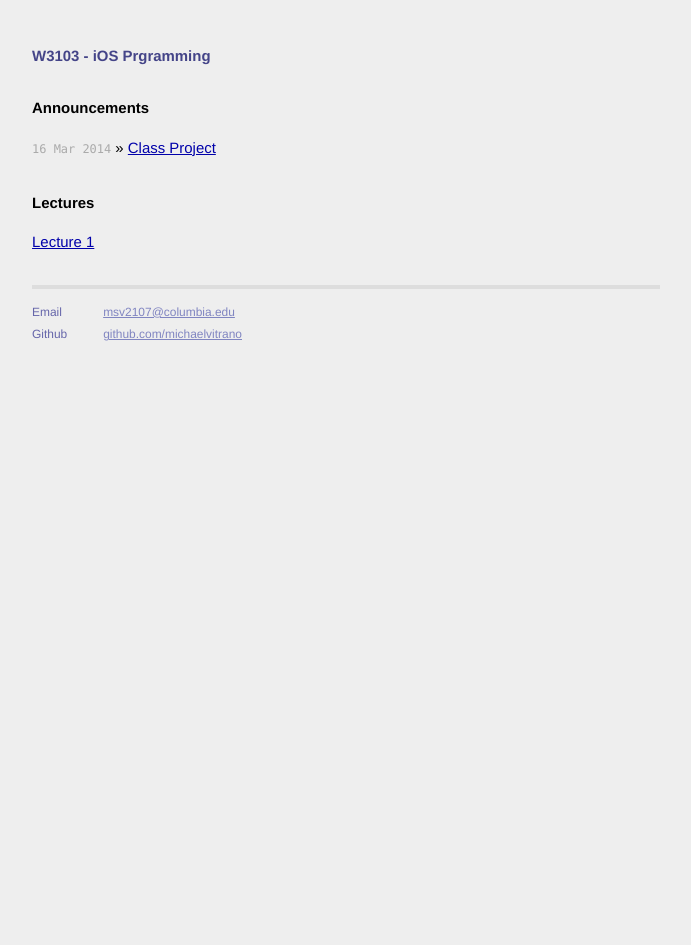
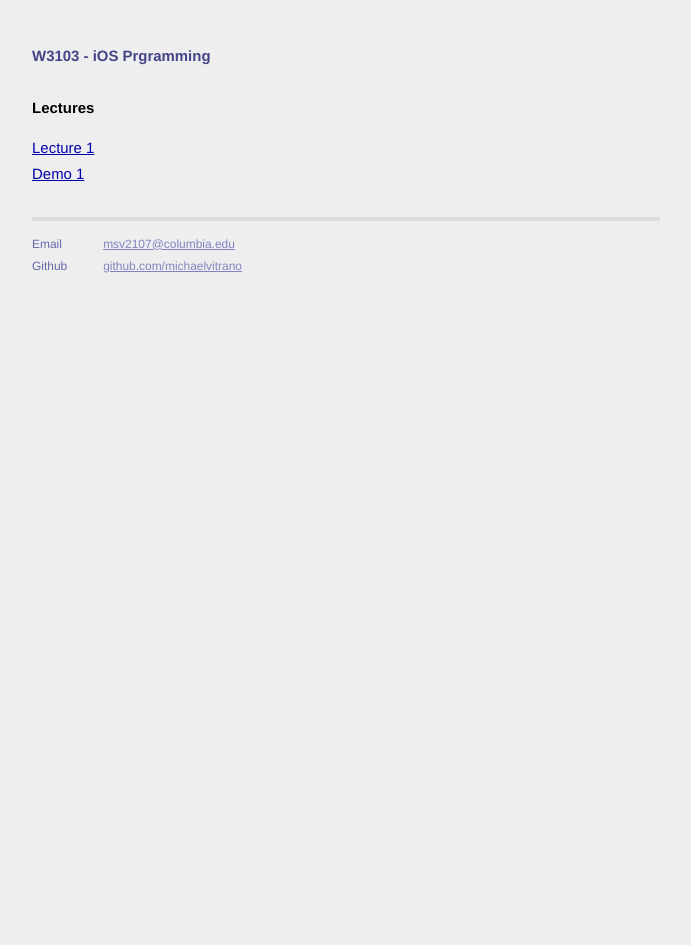
Before and after one commit to Columbia-W3101-iOS/columbia-W3101-iOS.github.io, a Jekyll site: the page built from index.html, in a window 1280 px wide. Shown: the whole page, without its empty margins (294-985 px from the left). Built offline with Jekyll 4.4.1, drawn with Linux system fonts in a browser that asks for light colours; Markdown is read by kramdown in place of the engine named in the settings.

Commit message:
added demo

```diff
--- a/index.html
+++ b/index.html
@@ -4,14 +4,15 @@ title: W3103 - iOS Programming
 ---
 
 <div id="home">
-  <h1>Announcements</h1>
+  <!-- <h1>Announcements</h1>
   <ul class="posts">
     {% for post in site.posts %}
       <li><span>{{ post.date | date_to_string }}</span> &raquo; <a href="{{ post.url }}">{{ post.title }}</a></li>
     {% endfor %}
-  </ul>
+  </ul> -->
   <h1>Lectures</h1>
   <ul class="posts">
       <li><a href="{{ site.url }}/assets/Lecture1.pdf">Lecture 1</a></li>
+      <li><a href="{{ site.url }}/assets/Demo1.zip">Demo 1</a></li>
   </ul>
 </div>
```
Also changed, not shown: 1 other file.
